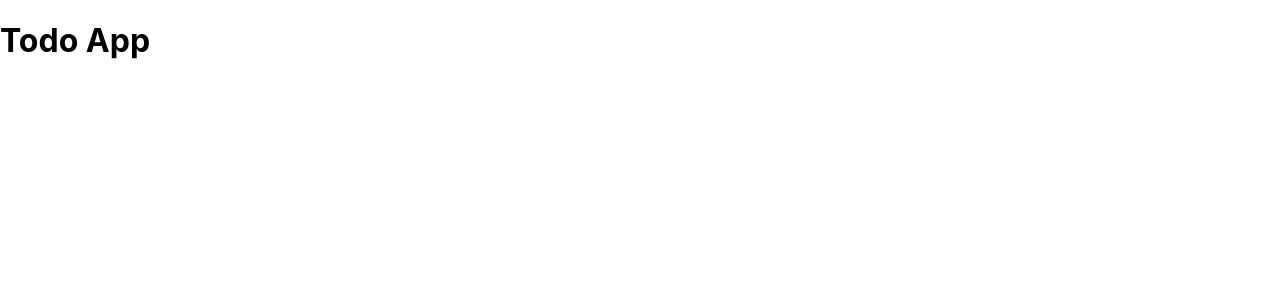
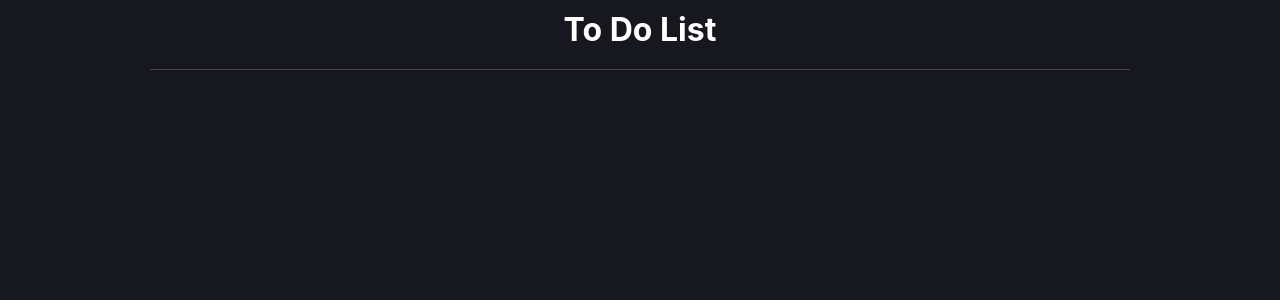
Before and after one commit to paulazaidel/todo-app, a React (Create React App) app: page / in a window 1280 px wide. Shown: the top 300 px of the page. Built offline with nearby package versions, Linux system fonts and the light colour scheme.

Commit message:
Create layout

```diff
--- /dev/null
+++ b/src/App.styles.ts
@@ -0,0 +1,22 @@
+import styled from 'styled-components'
+
+export const Container = styled.div`
+    background-color: #17181F;
+    color: #797A81;
+    min-height: 100vh;
+`
+
+export const Main = styled.div`
+    margin: auto;
+    max-width: 980px;
+    padding: 10px;
+`
+
+export const Header = styled.h1`
+    margin:0;
+    padding:o;
+    color: #FFF;
+    text-align: center;
+    border-bottom: 1px solid #444;
+    padding-bottom: 20px;
+`
--- a/src/App.tsx
+++ b/src/App.tsx
@@ -1,6 +1,14 @@
+import * as style from './App.styles'
+
 function App() {
   return (
-    <h1>Todo App</h1>
+   <style.Container>
+     <style.Main>
+        <style.Header>
+          To Do List
+        </style.Header>
+     </style.Main>
+   </style.Container>
   );
 }
 
```
